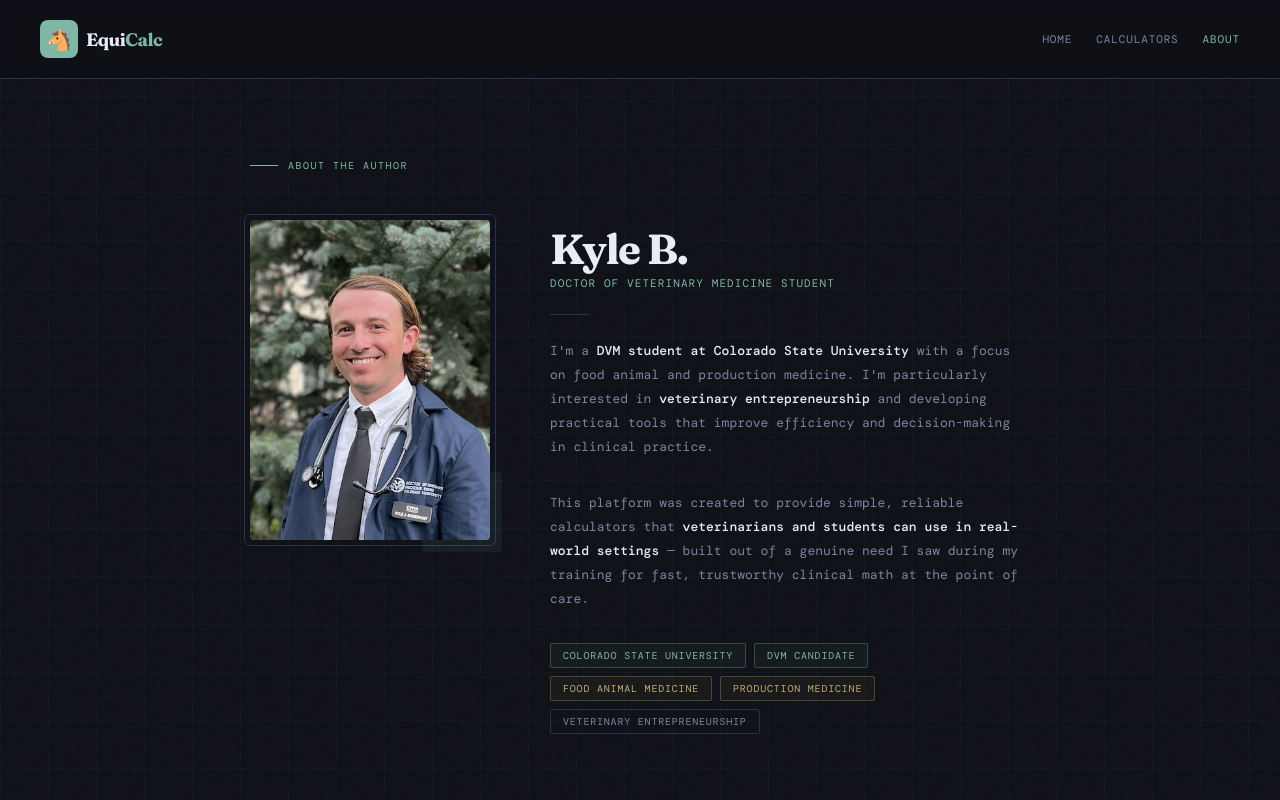
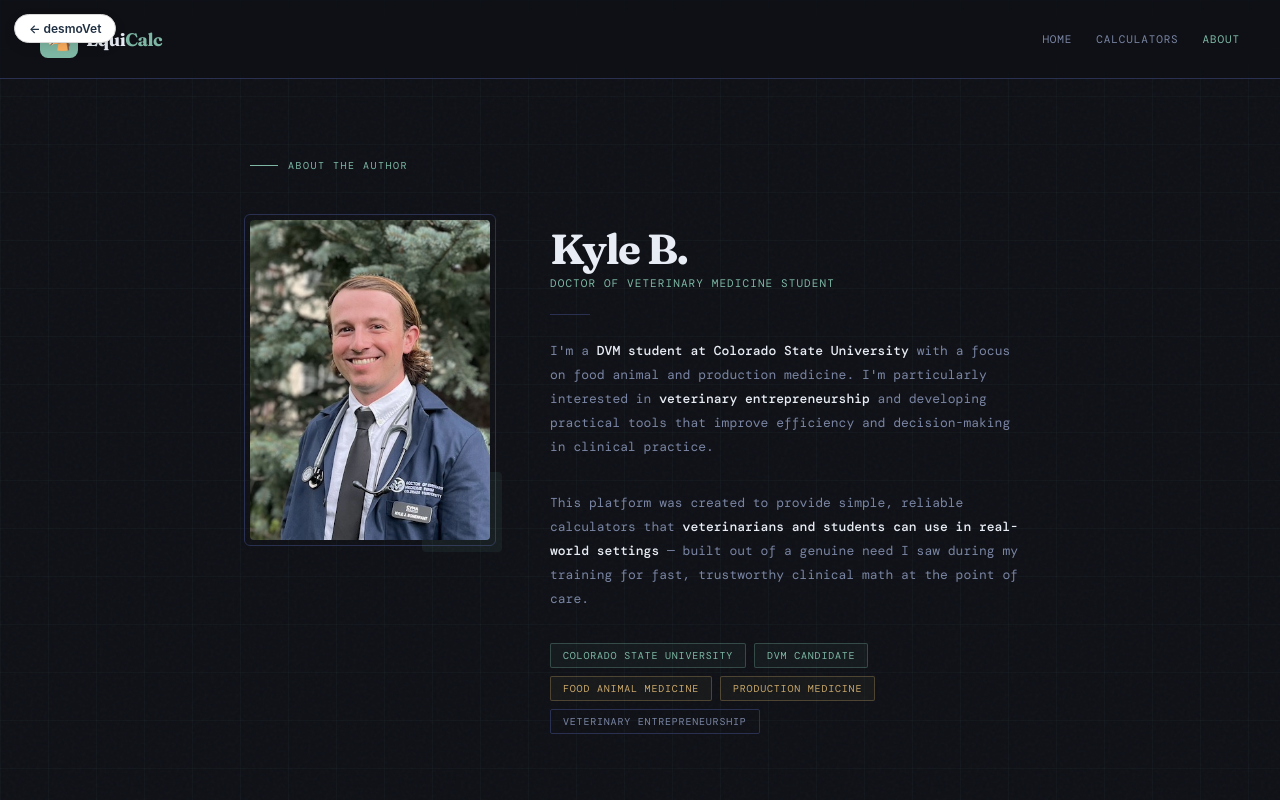
Before and after one commit to kbonen12/equicalc.2, a plain HTML site: page about.html in a window 1280 px wide. Shown: the top 800 px of the page. Drawn offline with nearby package versions, Linux system fonts and the light colour scheme.

Commit message:
Update about.html

```diff
--- a/about.html
+++ b/about.html
@@ -392,6 +392,16 @@
 </head>
 <body>
 
+<a href="https://desmovet.com" target="_blank" rel="noopener"
+   style="position:fixed;top:14px;left:14px;z-index:9999;
+          font-family:-apple-system,BlinkMacSystemFont,sans-serif;
+          font-size:12px;font-weight:600;color:#1f2f42;
+          background:#ffffff;border:1px solid #d8d8d8;border-radius:20px;
+          padding:6px 14px;text-decoration:none;
+          box-shadow:0 4px 12px rgba(0,0,0,0.12);">
+  ← desmoVet
+</a>
+
 <nav>
   <a href="index.html" class="nav-logo">
     <div class="logo-mark">🐴</div>
```
